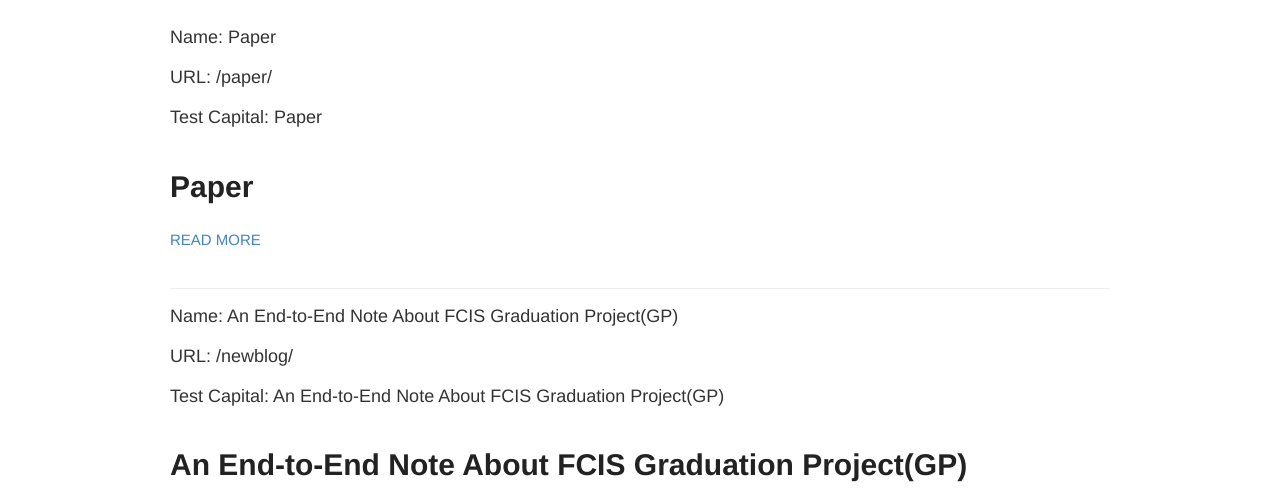
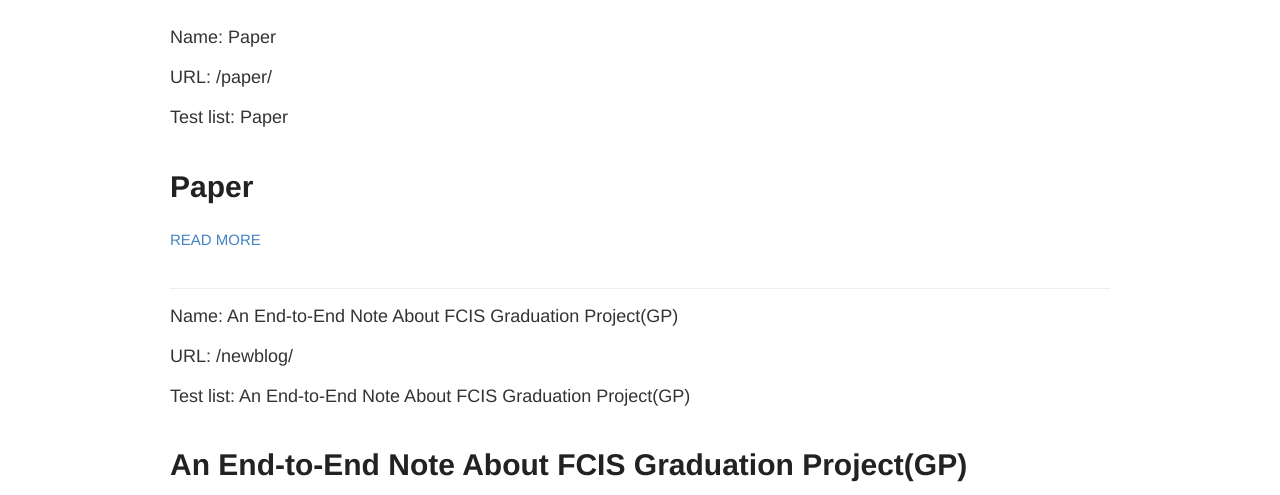
Before and after one commit to AhmedHani/AhmedHani.github.io, a Jekyll site: the page built from papersletter.html, in a window 1280 px wide. Shown: the part 136-631 px from the top of the page. Built offline with Jekyll 4.4.1, drawn with Linux system fonts in a browser that asks for light colours.

Commit message:
add papersletter

```diff
--- a/papersletter.html
+++ b/papersletter.html
@@ -8,7 +8,7 @@ layout: default
   <p>Name: {{ post.title }}</p>
   <p>URL: {{ post.url }} </p>
 
-  <p>Test Capital: {{post.title|lower}}</p>
+  <p>Test list: {{post.title|list}}</p>
 
 
     <article class="post">
```
